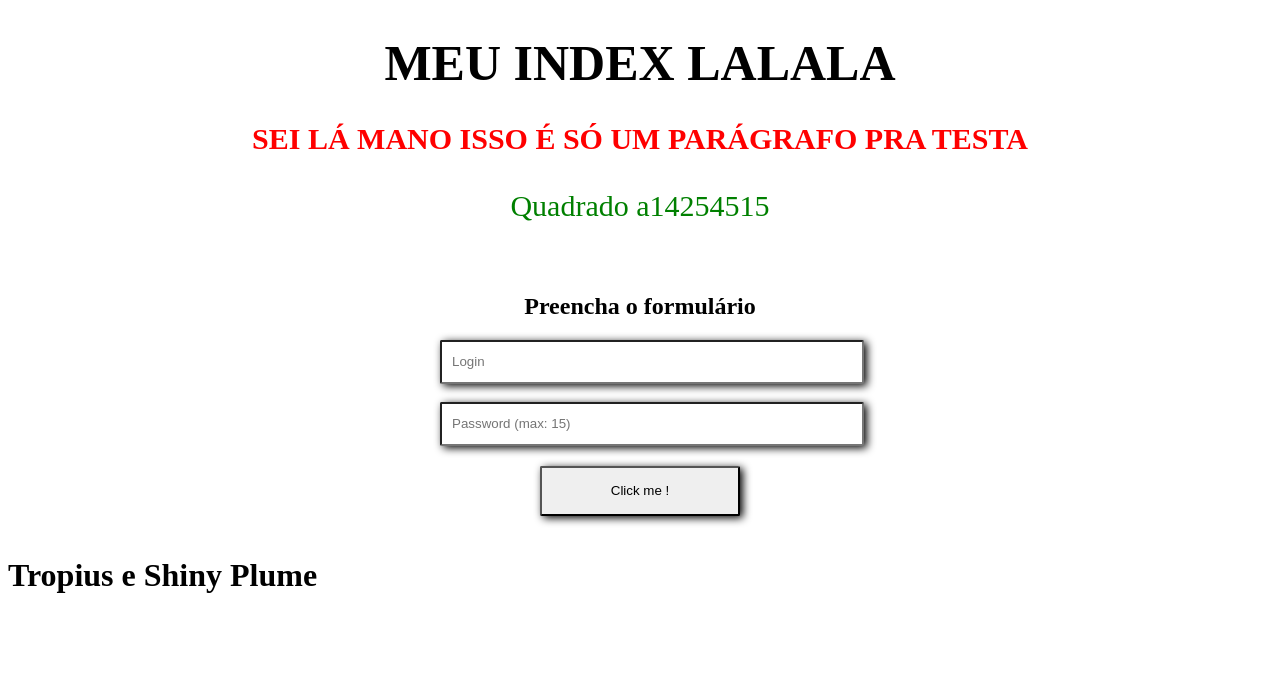
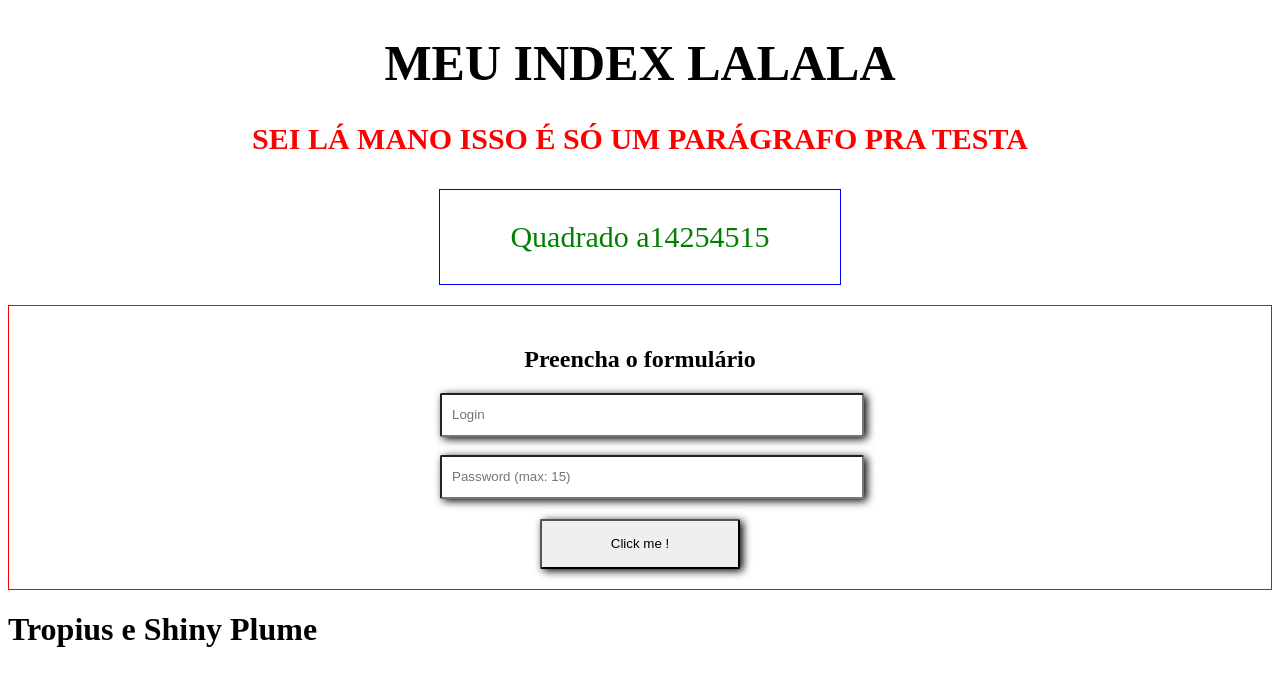
Before and after one commit to Pedro558/Repo_Test, a plain HTML site: page index.html in a window 1280 px wide. Drawn offline with Linux system fonts and the light colour scheme.

Commit message:
Revert "Retirando as bordas"
This reverts commit 7fa4a56ab0e8f3cea5dca466fcfd8f51880bf63c.

```diff
--- a/style.css
+++ b/style.css
@@ -21,8 +21,10 @@ input{
 .quadrado{
 	width: 400px;
 	margin: 0 auto;
+	border:1px solid blue;
 }
 #formulario{
+	border:1px solid red;
 	text-align: center;
 	padding: 20px;
 	margin-top: 20px;
```
